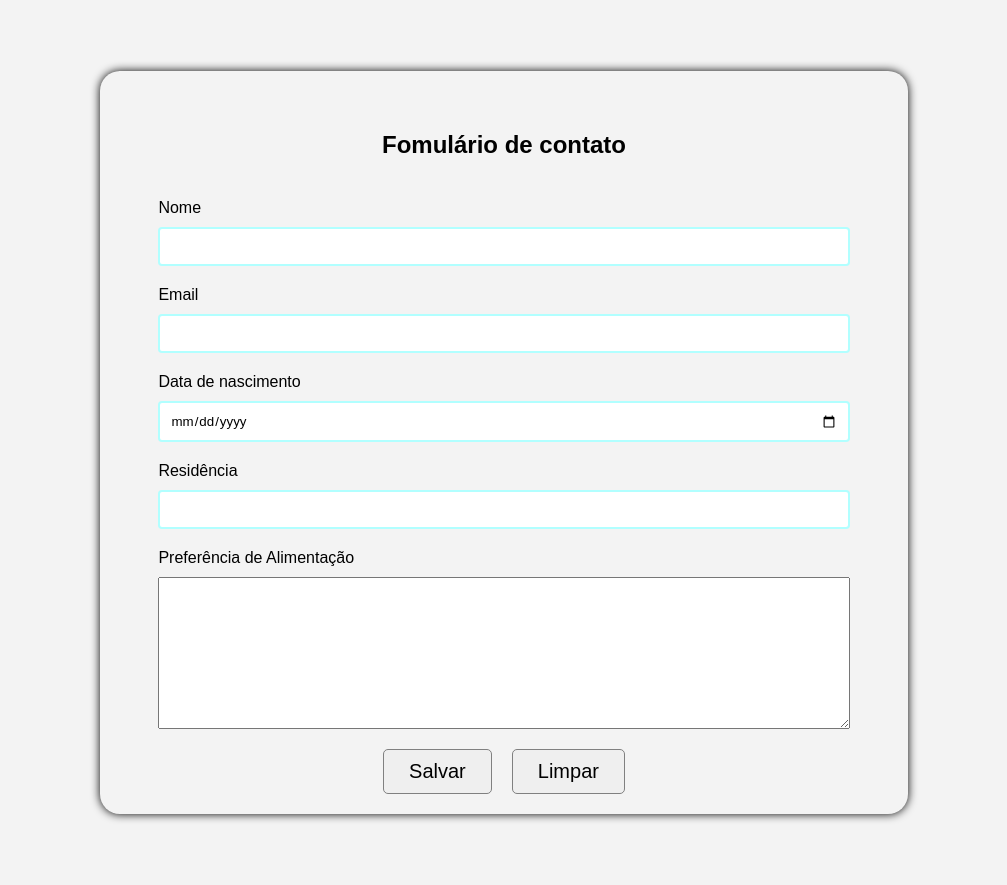
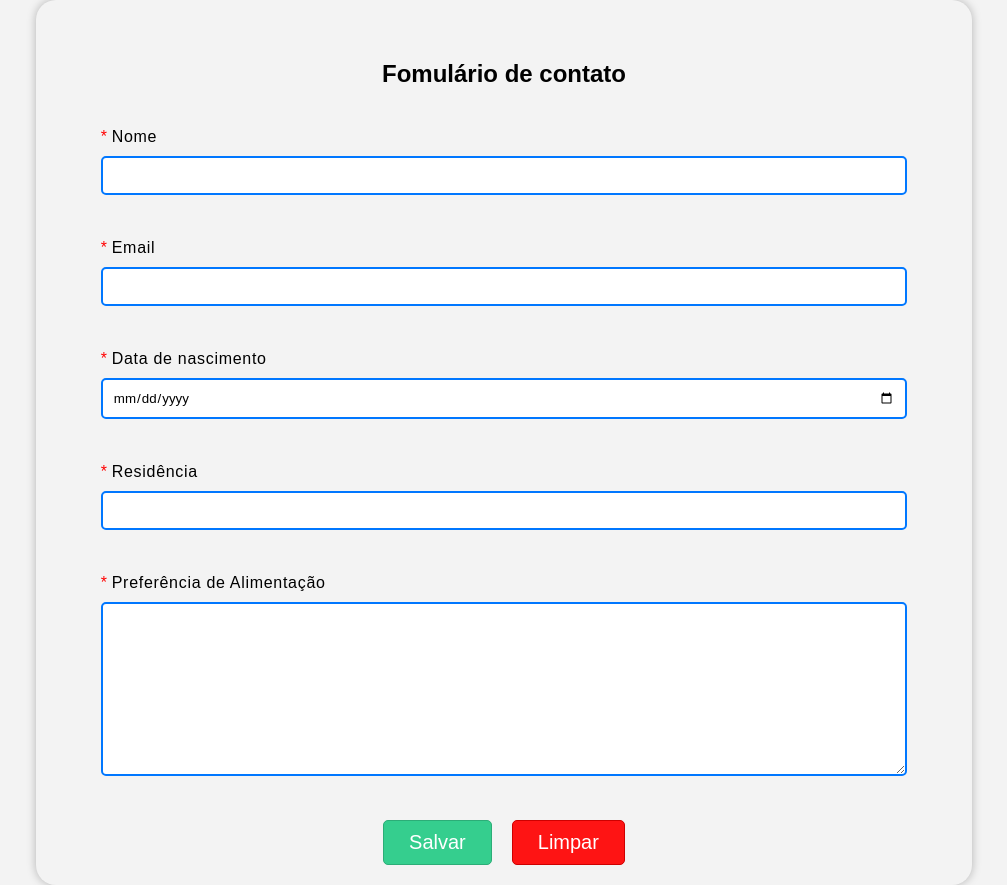
Before and after one commit to DeivisonJohnny/Analise-e-Desenvolvimento-de-Sistema, a PHP site: page /cadastro.html in a window 1280 px wide. Shown: the whole page, without its empty margins (136-1143 px from the left). Run offline with PHP 8.4, Linux system fonts and the light colour scheme.

Commit message:
feat(cadastro): criando formulario de cadastro

```diff
--- a/Ferramenta-Desenvolvimento-Web/1EA/cadastro.html
+++ b/Ferramenta-Desenvolvimento-Web/1EA/cadastro.html
@@ -5,6 +5,7 @@
     <meta name="viewport" content="width=device-width, initial-scale=1.0">
 
     <link rel="stylesheet" href="./css/cadastro.css">
+    <script src="./js/cadastro.js" defer></script>
 
     <title>Cadastro</title>
 </head>
@@ -16,28 +17,33 @@
 
         <form method="post">
             <div>
-                <label for="nome">Nome</label>
-                <input type="text" name="nome" id="nome">
+                <label class="labelRequired" for="nome">Nome</label>
+                <input type="text" class="inputs" name="nome" id="nome">
+                <span class="spans">O campo deve ter ao menos 3 caracteres</span>
             </div>
             <div>
-                <label for="email">Email</label>
-                <input type="text" name="Email" id="Email">
+                <label class="labelRequired" for="email">Email</label>
+                <input type="text" class="inputs" name="Email" id="Email">
+                <span class="spans">Digite um email valido</span>
             </div>
             <div>
-                <label for="dataNac">Data de nascimento</label>
-                <input type="date" name="dataNac" id="dataNac">
+                <label class="labelRequired" for="dataNac">Data de nascimento</label>
+                <input type="date" class="inputs" name="dataNac" id="dataNac" maxlength="8" max="8">
+                <span class="spans">O campo deve ser preenchido corretamente</span>
             </div>
             <div>
-                <label for="residência">Residência</label>
-                <input type="text" name="residência" id="residência">
+                <label class="labelRequired" for="residência">Residência</label>
+                <input type="text" class="inputs" name="residência" id="residência">
+                <span class="spans">O campo deve ter ao menos 3 caracteres</span>
             </div>
             <div>
-                <label for="prefAlim">Preferência de Alimentação</label>
-                <textarea name="prefAlim" id="prefAlim" rows="10"></textarea>
+                <label class="labelRequired" for="prefAlim">Preferência de Alimentação</label>
+                <textarea class="inputs" name="prefAlim" id="prefAlim" rows="10"></textarea>
+                <span class="spans">O campo deve ter ao menos 5 caracteres</span>
             </div>
             <div id="boxButton">
-                <button>Salvar</button>
-                <button>Limpar</button>
+                <button id="btnSalvar" type="submit">Salvar</button>
+                <button id="btnLimpar" type="reset">Limpar</button>
             </div>
         </form>
 
--- a/Ferramenta-Desenvolvimento-Web/1EA/css/cadastro.css
+++ b/Ferramenta-Desenvolvimento-Web/1EA/css/cadastro.css
@@ -4,6 +4,25 @@
     font-family: Arial, Helvetica, sans-serif;
 }
 
+:root {
+    --borderInputs: 2px solid #0077ff;
+    --boxShadowInp: 0px 0px 10px -3px #00aeff;
+
+    --borderColorRequired: #e60000;
+    --shadowRequired: 0px 0px 10px -3px #ff0000;
+
+}
+
+
+::-webkit-scrollbar {
+    width: 5px;
+    background-color: rgb(179, 216, 223);
+}
+
+::-webkit-scrollbar-thumb {
+    background-color: #758ca7;
+    border-radius: 30px;
+}
 
 body {
     width: 100%;
@@ -19,14 +38,15 @@
     display: flex;
     flex-direction: column;
     align-items: center;
-    box-shadow: 0px 0px 10px black;
+    box-shadow: 0px 0px 10px #00000044;
     border-radius: 20px;
-    min-width: 60%;
+    min-width: 70%;
     max-width: 80%;
     padding: 20px;
+    overflow-x: hidden;
 }
 
-main > section {
+main>section {
     padding: 40px 0px;
 }
 
@@ -39,19 +59,73 @@
 }
 
 
-form > div {
+form>div {
     display: flex;
     flex-direction: column;
     gap: 10px;
     width: 100%;
 }
 
-form > div > input {
+form>div>.labelRequired {
+    letter-spacing: 0.7px;
+    display: flex;
+    align-items: center;
+    flex-direction: row;
+    gap: 4px;
+}
+
+form>div>.labelRequired::before {
+
+    content: '*';
+    flex-wrap: nowrap;
+    color: red;
+    font-size: bold;
+
+}
+
+form>div>.inputs {
     padding: 10px;
     border-radius: 4px;
     outline: none;
-    border: 2px solid rgba(151, 255, 255, 0.747);
+    border: var(--borderInputs);
+    border-radius: 5px;
 }
+
+
+form>div>input:focus,
+textarea:focus {
+    transition: 0.4s;
+    box-shadow: var(--boxShadowInp);
+}
+
+form>div>.inpRequired, .inpRequired:focus {
+    border: 2px solid var(--borderColorRequired);
+    box-shadow: var(--shadowRequired);
+}
+
+textarea {
+    resize: vertical;
+    max-height: 270px;
+    outline: none;
+    border: var(--borderInputs);
+    border-radius: 5px;
+}
+
+.spans {
+    color: red;
+    font-size: 12px;
+    margin-left: 5px;
+    font-weight: bold;
+    letter-spacing: 0.6px;
+    transform: translateX(-70%);
+    transition: 0.4s;
+
+}
+
+.spanRequired {
+    transform: translateX(0%);
+}
+
 
 #boxButton {
     display: flex;
@@ -61,9 +135,36 @@
     gap: 20px;
 }
 
-#boxButton > button {
+#boxButton>button {
     padding: 10px 25px;
     font-size: 20px;
     border-radius: 5px;
     border: 1px solid gray;
+    cursor: pointer;
+
 }
+
+#boxButton>#btnSalvar {
+    background-color: #35ce8e;
+    color: white;
+    border: 1px solid #2cad77;
+    outline: none;
+}
+
+#boxButton>#btnLimpar {
+    background-color: #ff0000ea;
+    color: white;
+    border: 1px solid #ce0000;
+}
+
+
+@media screen and (max-width: 700px) {
+    main {
+        min-width: 90%;
+        box-shadow: none;
+    }
+
+    form {
+        width: 100%;
+    }
+}
--- /dev/null
+++ b/Ferramenta-Desenvolvimento-Web/1EA/js/cadastro.js
@@ -0,0 +1,119 @@
+const inputs = document.querySelectorAll(".inputs");
+const spans = document.querySelectorAll(".spans");
+
+const allIsValidate = false;
+
+function setOrRemoveError(index, active) {
+  if (!active) {
+    spans[index].classList.remove("spanRequired");
+    inputs[index].classList.remove("inpRequired");
+    return null;
+  }
+  inputs[index].classList.add("inpRequired");
+  spans[index].classList.add("spanRequired");
+}
+
+// Valida o nome e residencia
+
+function validateInpText(index) {
+  if (inputs[index].value.length > 3) {
+    setOrRemoveError(index, false);
+    return true;
+  }
+  setOrRemoveError(index, true);
+
+  return false;
+}
+
+inputs[0].addEventListener("input", () => {
+  validateInpText(0);
+});
+inputs[3].addEventListener("input", () => {
+  validateInpText(3);
+});
+
+function validateEmail(index) {
+  const regex = /^[a-zA-Z0-9._%+-]+@[a-zA-Z0-9.-]+\.[a-zA-Z]{2,}$/;
+
+  if (regex.test(inputs[index].value)) {
+    setOrRemoveError(index, false);
+    return true;
+  }
+
+  setOrRemoveError(index, true);
+  return false;
+}
+
+inputs[1].addEventListener("input", () => {
+  validateEmail(1);
+});
+
+function validateDate(index) {
+  let isValid = false;
+
+  const DateObject = new Date();
+
+  const day = DateObject.getDate();
+  let month = DateObject.getMonth() + 1;
+  const year = DateObject.getFullYear() - 18;
+  month = month.toString().padStart(2, "0");
+
+  const dateMax = `${year}-${month}-${day}`;
+
+  if (inputs[index].value < dateMax) {
+    setOrRemoveError(index, false);
+    spans[index].textContent = "Preencha corretamente";
+    return true;
+  }
+
+  spans[index].textContent = "Deve ser maior de 18 anos";
+  setOrRemoveError(index, true);
+  return false;
+}
+
+inputs[2].addEventListener("change", () => {
+  validateDate(2);
+});
+
+function validatePref(index) {
+  let isValid = false;
+
+  if (inputs[index].value.length > 5) {
+    setOrRemoveError(index, false);
+    return true;
+  }
+  setOrRemoveError(index, true);
+
+  return false;
+}
+
+inputs[4].addEventListener("input", () => {
+  validatePref(4);
+});
+
+const form = document.querySelector("form");
+
+form.addEventListener("submit", (event) => {
+  if (
+    !validateInpText(0) ||
+    !validateInpText(3) ||
+    !validateEmail(1) ||
+    !validatePref(4)
+  ) {
+    validateInpText(0);
+    validateInpText(3);
+    validateEmail(1);
+    validatePref(4);
+    event.preventDefault();
+  }
+});
+
+
+
+const btnLimpar = document.querySelector('#btnLimpar')
+
+btnLimpar.addEventListener('click', ()=>{
+  inputs.forEach(inp => {
+    inp.value = ''
+  });
+} )
```
